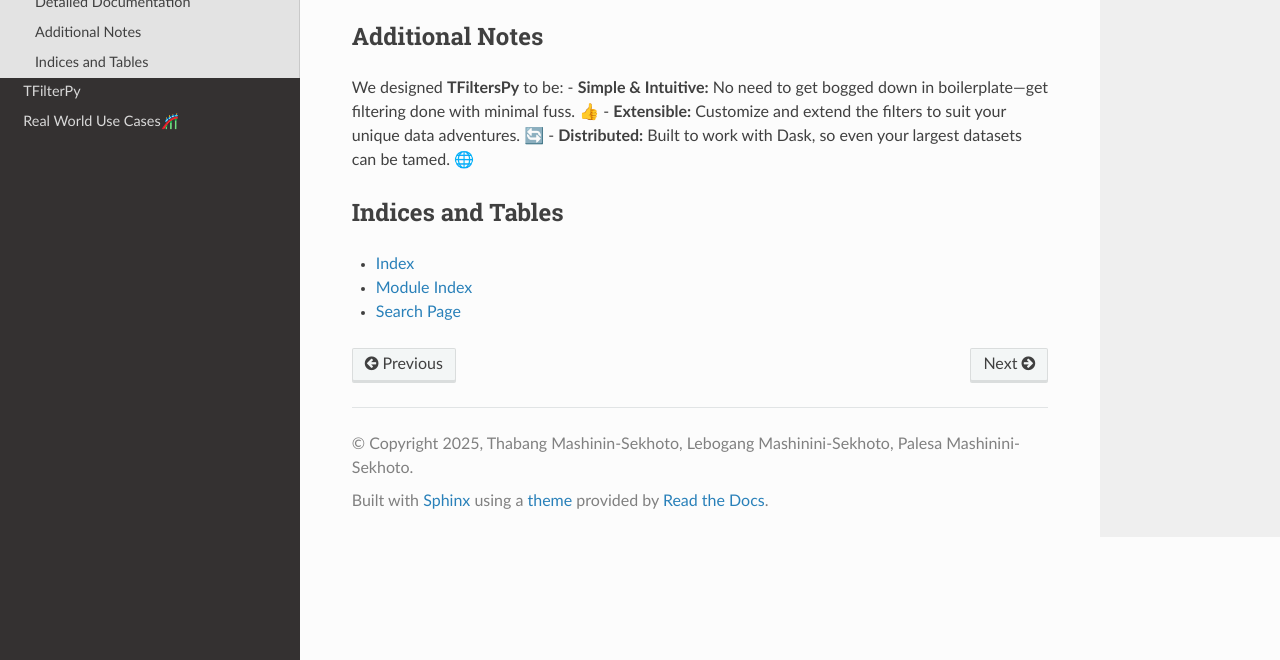
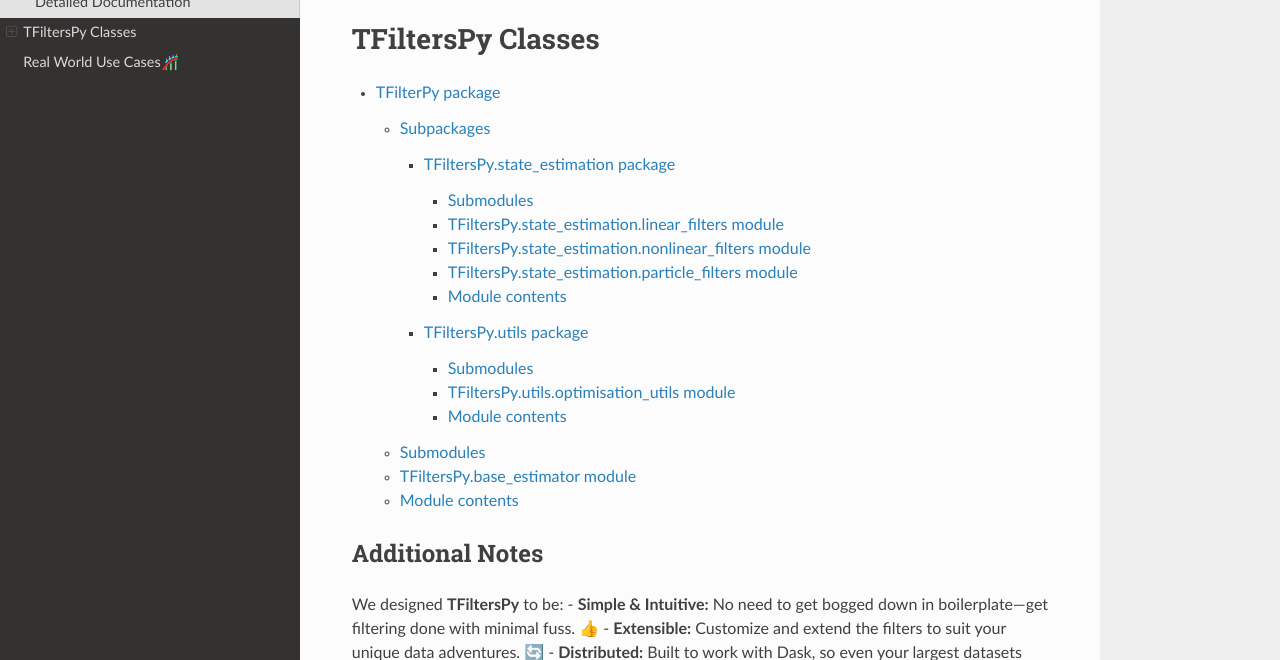
Before and after one commit to MaSHt01/tfiltersPy, a Sphinx documentation site: the page built from docs/source/api_usage.rst, in a window 1280 px wide and 900 px high, scrolled down 1312 px, cut to the strip 240-900 px from the top of the window. Built offline with Sphinx 7.4.7 and the Read the Docs theme 3.1.0, drawn with Linux system fonts in a browser that asks for light colours.

Commit message:
ke robala nowe so

```diff
--- a/docs/source/api_usage.rst
+++ b/docs/source/api_usage.rst
@@ -26,6 +26,9 @@ Key Classes
 
 - **ParticleFilter**
   For when your system is too wild for a Kalman filter, our Particle Filter uses a swarm of particles to track nonlinear, non-Gaussian systems. It’s like herding cats – but with probabilities! 🐱🎲
+
+
+
 
 Detailed Documentation
 ----------------------
@@ -56,6 +59,14 @@ For the nitty-gritty details of each class and method, check out the module docs
    :undoc-members:
    :show-inheritance:
 
+TFiltersPy Classes
+=========
+
+.. toctree::
+   :maxdepth: 4
+
+   TFiltersPy
+
 Additional Notes
 ----------------
 We designed **TFiltersPy** to be:
--- a/docs/source/index.rst
+++ b/docs/source/index.rst
@@ -50,7 +50,6 @@ Now, let the magic of Bayesian filtering begin! Enjoy the fun of transforming no
    :caption: Contents:
 
    api_usage
-   modules
    examples_index
 
 Examples
```
